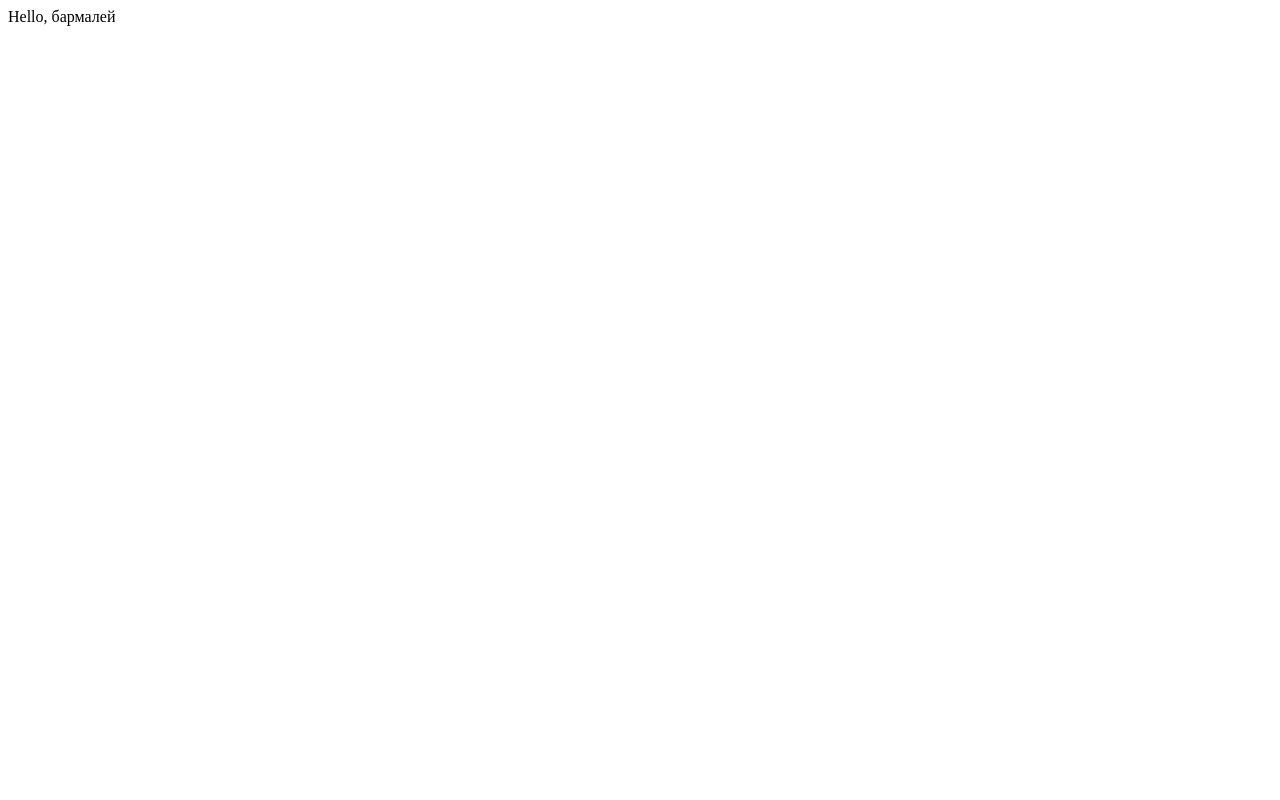
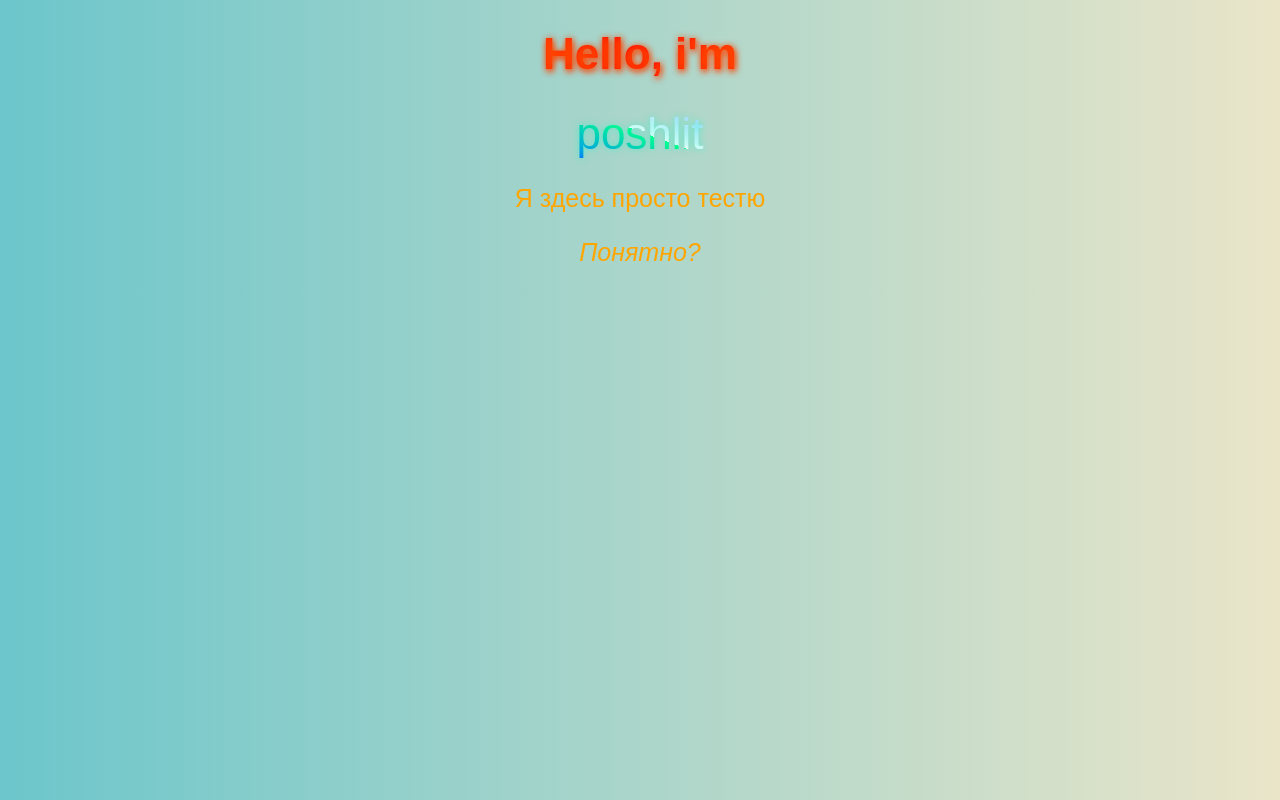
Before and after one commit to t00kind/t00kind.github.io, a plain HTML site: page index.html in a window 1280 px wide. Drawn offline with Linux system fonts and the light colour scheme.

Commit message:
update main html
cool gay

```diff
--- a/index.html
+++ b/index.html
@@ -1 +1,44 @@
-Hello, бармалей
+<!doctype html>
+<html>
+  <head>
+    <meta charset="UTF-8">
+    <title>test page</title>
+    <style>
+        html{
+            background: linear-gradient(to left, #eae5c9, #6cc6cb);
+            font-family: sans-serif;
+            text-align: center;
+
+        }
+        h1{
+            color: #ee5a5a;
+            font-size: 44px;
+            background: radial-gradient(circle, #ff0000 0%, #ff5e00 27%, rgb(254, 19, 19) 51%, #ff8100 75%, #ff0000 100%);
+            text-shadow: 1px 1px 7px rgb(255, 71, 1), 1px 3px 6px rgba(255, 60, 0, 0.69);
+            -webkit-background-clip: text;
+            -webkit-text-fill-color: transparent;7;
+        }
+        .main{
+            color: orange;
+            font-size: 25px;
+        }
+        #boss{
+            font-size: 44px;
+            background: linear-gradient(20deg, #006eff, #00ff81 52%, #fff 50%, #93cbff);
+            -webkit-background-clip: text;
+            -webkit-text-fill-color: transparent;
+            text-shadow: 0 0 7px #00ffcf80;
+            text-decoration: none;
+        }
+    </style>
+  </head>
+  <body>
+    <h1>Hello, i'm</h1>
+    <a id="boss" href="https://vk.com/poshlit">poshlit</a>
+
+    <div class="main">
+        <p>Я здесь просто тестю</p>
+        <p><em>Понятно?</em></p>
+    </div>
+  </body>
+</html>
```
